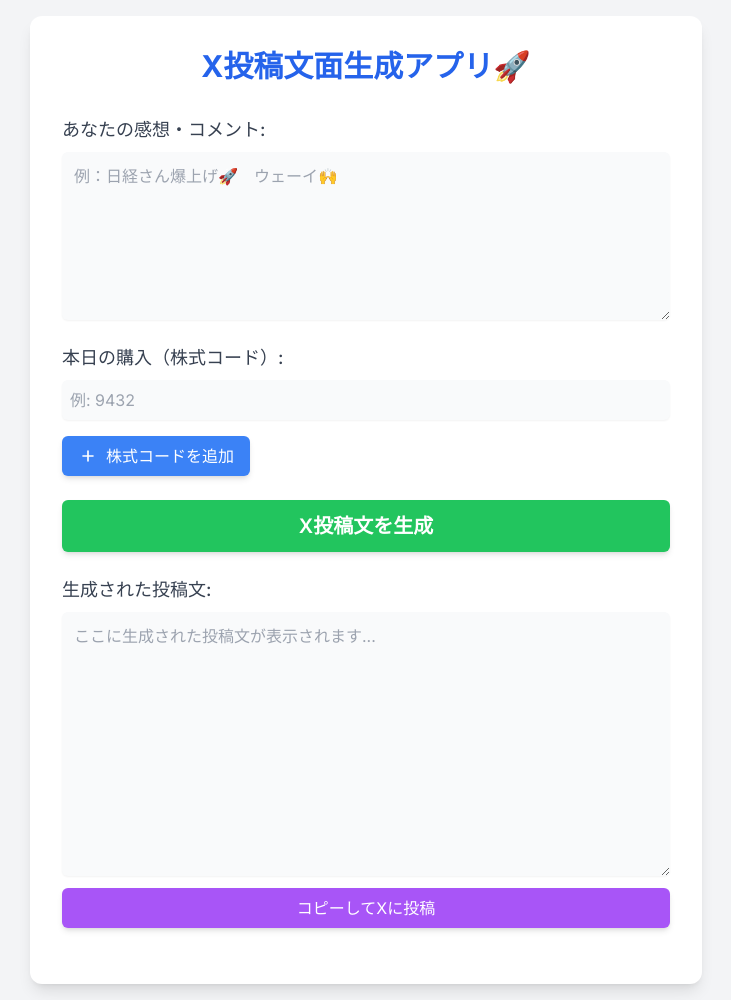
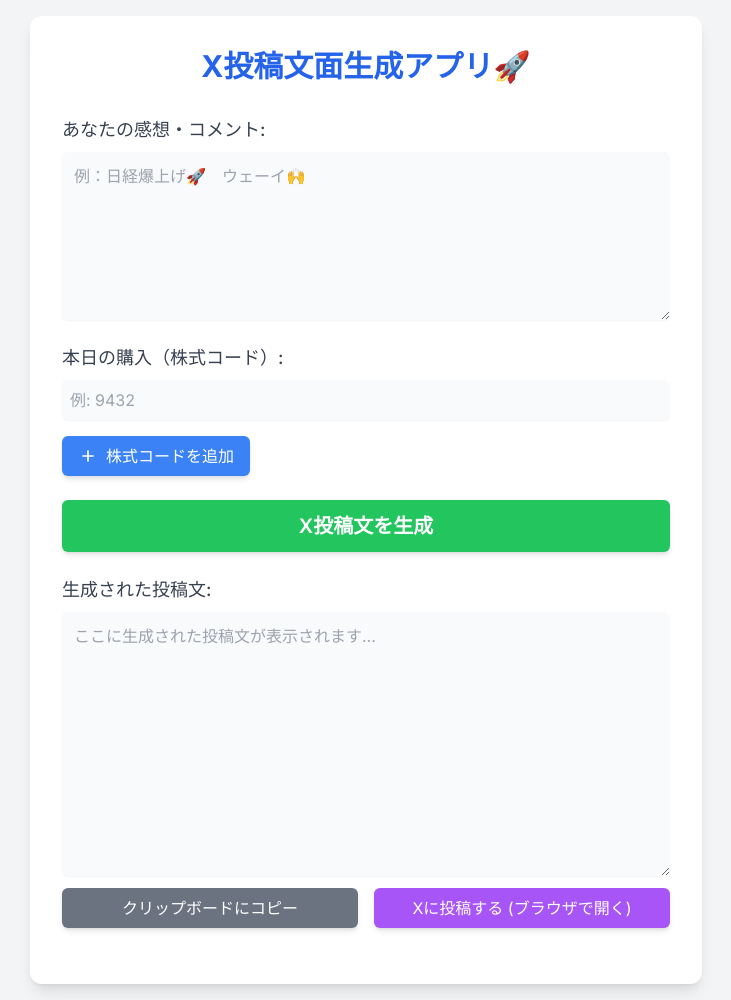
Before and after one commit to FUKULOW/x-post-generator-app, a Flask app: page / in a window 1280 px wide. Shown: the whole page, without its empty margins (274-1005 px from the left). Run offline with Flask 3, Linux system fonts and the light colour scheme; some libraries are stand-ins or nearby versions.

Commit message:
Final fix for post generation and message

```diff
--- a/templates/index.html
+++ b/templates/index.html
@@ -24,7 +24,7 @@
         <!-- ユーザーの感想入力エリア -->
         <div class="mb-6">
             <label for="userThoughts" class="block text-lg font-medium text-gray-700 mb-2">あなたの感想・コメント:</label>
-            <textarea id="userThoughts" rows="6" class="mt-1 block w-full rounded-md border-gray-300 shadow-sm focus:border-blue-500 focus:ring-blue-500 p-3 text-gray-800 bg-gray-50 resize-y" placeholder="例：日経さん爆上げ🚀　ウェーイ🙌"></textarea>
+            <textarea id="userThoughts" rows="6" class="mt-1 block w-full rounded-md border-gray-300 shadow-sm focus:border-blue-500 focus:ring-blue-500 p-3 text-gray-800 bg-gray-50 resize-y" placeholder="例：日経爆上げ🚀　ウェーイ🙌"></textarea>
         </div>
 
         <!-- 株式コード入力部分 -->
@@ -44,18 +44,24 @@
             X投稿文を生成
         </button>
 
-        <!-- 生成された投稿文の表示とコピーボタン -->
+        <!-- 生成された投稿文の表示とボタン -->
         <div class="mb-6">
             <label class="block text-lg font-medium text-gray-700 mb-2">生成された投稿文:</label>
             <textarea id="generatedPostOutput" rows="10" class="mt-1 block w-full rounded-md border-gray-300 shadow-sm p-3 text-gray-800 bg-gray-50 resize-y" readonly placeholder="ここに生成された投稿文が表示されます..."></textarea>
-            <button id="copyToClipboardBtn" class="mt-3 w-full bg-purple-500 text-white py-2 rounded-md shadow-md hover:bg-purple-600 focus:outline-none focus:ring-2 focus:ring-purple-500 focus:ring-opacity-50 transition duration-300 ease-in-out">
-                コピーしてXに投稿
-            </button>
+
+            <div class="flex flex-col sm:flex-row space-y-3 sm:space-y-0 sm:space-x-4 mt-3">
+                <button id="copyToClipboardBtn" class="w-full sm:w-1/2 bg-gray-500 text-white py-2 rounded-md shadow-md hover:bg-gray-600 focus:outline-none focus:ring-2 focus:ring-gray-500 focus:ring-opacity-50 transition duration-300 ease-in-out">
+                    クリップボードにコピー
+                </button>
+                <button id="postToXBtn" class="w-full sm:w-1/2 bg-purple-500 text-white py-2 rounded-md shadow-md hover:bg-purple-600 focus:outline-none focus:ring-2 focus:ring-purple-500 focus:ring-opacity-50 transition duration-300 ease-in-out">
+                    Xに投稿する (ブラウザで開く)
+                </button>
+            </div>
         </div>
 
         <!-- メッセージ表示ボックス（エラーや成功通知用） -->
         <div id="messageBox" class="hidden bg-red-100 border border-red-400 text-red-700 px-4 py-3 rounded relative mt-4" role="alert">
-            <strong id="messageType" class="font-bold"></strong>
+            <strong id="messageType" class="font-bold">エラー!</strong>
             <span class="block sm:inline" id="messageText"></span>
             <span class="absolute top-0 bottom-0 right-0 px-4 py-3 cursor-pointer" onclick="document.getElementById('messageBox').classList.add('hidden');">
                 <svg class="fill-current h-6 w-6" xmlns="http://www.w3.org/2000/svg" viewBox="0 0 20 20"><path d="M14.348 14.849a1.2 1.2 0 0 1-1.697 0L10 11.819l-2.651 3.029a1.2 1.2 0 1 1-1.697-1.697l2.758-3.15-2.759-3.152a1.2 1.2 0 1 1 1.697-1.697L10 8.183l2.651-3.031a1.2 1.2 0 1 1 1.697 1.697l-2.758 3.152 2.758 3.15a1.2 1.2 0 0 1 0 1.698z"/></svg>
@@ -71,6 +77,7 @@
         const generatePostBtn = document.getElementById('generatePostBtn');
         const generatedPostOutput = document.getElementById('generatedPostOutput');
         const copyToClipboardBtn = document.getElementById('copyToClipboardBtn');
+        const postToXBtn = document.getElementById('postToXBtn');
         const messageBox = document.getElementById('messageBox');
         const messageType = document.getElementById('messageType');
         const messageText = document.getElementById('messageText');
@@ -80,11 +87,11 @@
             messageText.textContent = text;
             messageBox.classList.remove('hidden');
             if (isError) {
-                messageType.textContent = '❌';
+                messageType.textContent = 'エラー!';
                 messageBox.classList.remove('bg-green-100', 'border-green-400', 'text-green-700');
                 messageBox.classList.add('bg-red-100', 'border-red-400', 'text-red-700');
             } else {
-                messageType.textContent = '👍';
+                messageType.textContent = '成功!';
                 messageBox.classList.remove('bg-red-100', 'border-red-400', 'text-red-700');
                 messageBox.classList.add('bg-green-100', 'border-green-400', 'text-green-700');
             }
@@ -127,6 +134,7 @@
             updateRemoveButtonsVisibility();
         });
 
+        // 最初の入力フィールドを初期化
         stockInputsContainer.appendChild(createStockInput());
         updateRemoveButtonsVisibility();
 
@@ -191,11 +199,10 @@
             }
         });
 
-        // 「コピーしてXに投稿」ボタンのイベントリスナー
+        // 「クリップボードにコピー」ボタンのイベントリスナー
         copyToClipboardBtn.addEventListener('click', () => {
             const postText = generatedPostOutput.value;
             if (postText) {
-                // クリップボードにテキストをコピー
                 navigator.clipboard.writeText(postText).then(() => {
                     showMessage('投稿文をクリップボードにコピーしました！', false);
                 }).catch(err => {
@@ -213,6 +220,19 @@
                 showMessage('コピーする投稿文がありません。');
             }
         });
+
+        // 「Xに投稿する」ボタンのイベントリスナー
+        postToXBtn.addEventListener('click', () => {
+            const postText = generatedPostOutput.value;
+            if (postText) {
+                const encodedText = encodeURIComponent(postText);
+                const xUrl = `https://twitter.com/intent/tweet?text=${encodedText}`;
+                window.open(xUrl, '_blank');
+                showMessage('X.comを開き、投稿文をプレフィルしました！', false);
+            } else {
+                showMessage('投稿する文面がありません。');
+            }
+        });
     </script>
 </body>
 </html>
```
